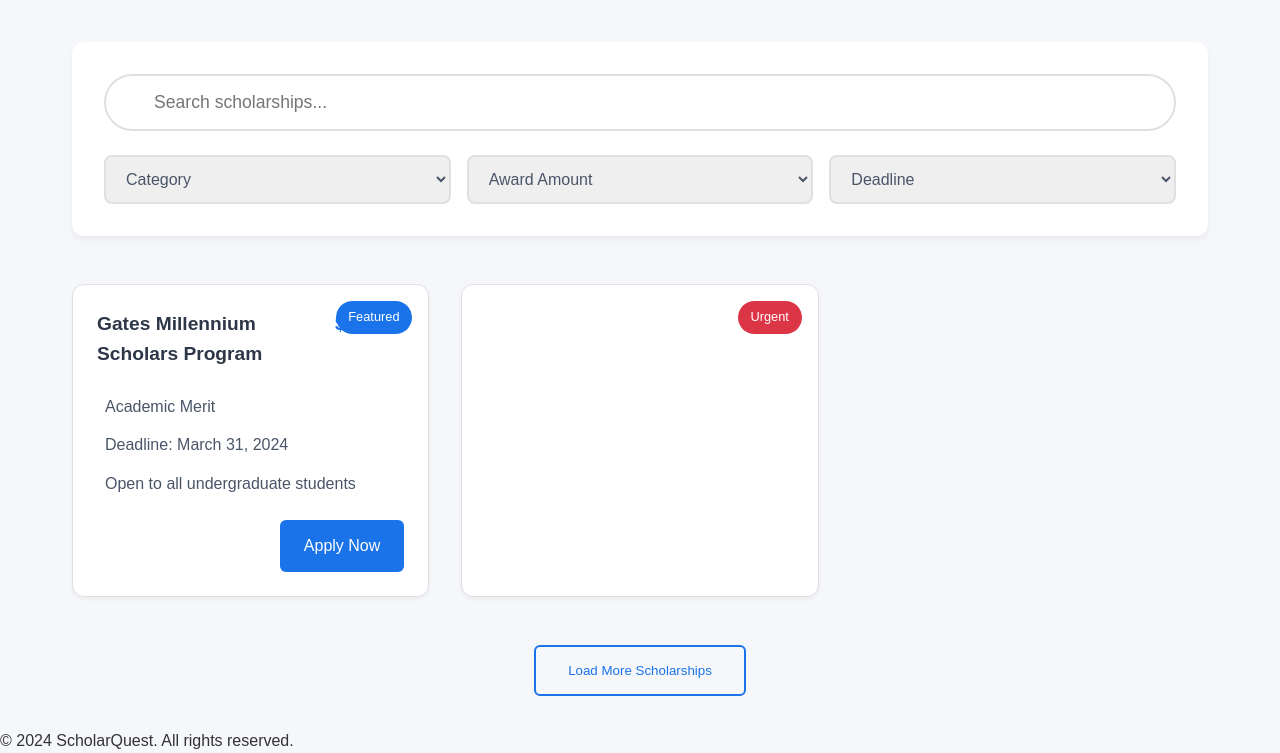
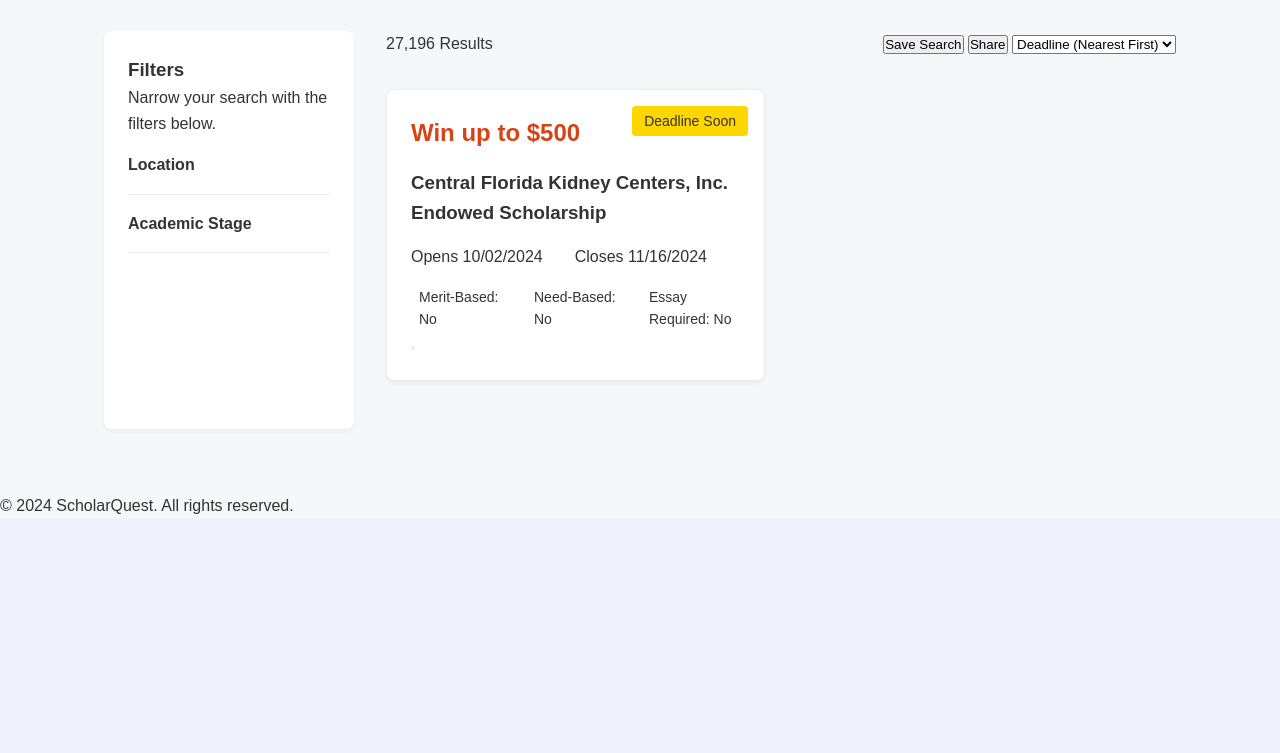
Before and after one commit to GhostInTheMach/ScholarshipFInder, a PHP site: page /pages/scholarships.html in a window 1280 px wide. Shown: the part 342-1095 px from the top of the page. After the commit the page ends 856 px from the top, so only its background shows below. Run offline with PHP 8.4, Linux system fonts and the light colour scheme.

Commit message:
added designs and modifications to scholarships

```diff
--- a/assets/css/scholarships.css
+++ b/assets/css/scholarships.css
@@ -1,3 +1,11 @@
+:root {
+    --primary-color: #D84315;
+    --primary-light: #ffccbc;
+    --text-dark: #333;
+    --text-light: #666;
+    --background-light: #f5f5f5;
+}
+
 .scholarships-container {
     max-width: 1200px;
     margin: 0 auto;
@@ -232,3 +240,130 @@
         grid-template-columns: 1fr;
     }
 }
+
+.scholarship-header {
+    padding: 1rem 2rem;
+    background: white;
+    border-bottom: 1px solid #eee;
+}
+
+.header-search {
+    display: flex;
+    justify-content: space-between;
+    align-items: center;
+    max-width: 1200px;
+    margin: 0 auto;
+}
+
+.search-wrapper {
+    position: relative;
+    flex: 1;
+    max-width: 400px;
+}
+
+.search-wrapper input {
+    width: 100%;
+    padding: 0.5rem 2rem;
+    border: 1px solid #ddd;
+    border-radius: 4px;
+}
+
+.hero-banner {
+    background: var(--primary-color);
+    color: white;
+    padding: 3rem 2rem;
+    position: relative;
+    overflow: hidden;
+}
+
+.hero-banner::after {
+    content: '';
+    position: absolute;
+    top: 0;
+    left: 0;
+    right: 0;
+    bottom: 0;
+    background: url('../images/wave-pattern.svg');
+    opacity: 0.1;
+}
+
+.search-results-container {
+    display: grid;
+    grid-template-columns: 250px 1fr;
+    gap: 2rem;
+    padding: 2rem;
+    max-width: 1400px;
+    margin: 0 auto;
+}
+
+.filters-sidebar {
+    background: white;
+    padding: 1.5rem;
+    border-radius: 8px;
+    box-shadow: 0 2px 4px rgba(0,0,0,0.05);
+}
+
+.filter-group {
+    border-bottom: 1px solid #eee;
+    padding: 1rem 0;
+}
+
+.results-header {
+    display: flex;
+    justify-content: space-between;
+    align-items: center;
+    margin-bottom: 2rem;
+}
+
+.scholarship-card {
+    background: white;
+    border-radius: 8px;
+    padding: 1.5rem;
+    position: relative;
+    border: 1px solid #eee;
+}
+
+.deadline-badge {
+    background: #ffd700;
+    color: var(--text-dark);
+    padding: 0.25rem 0.75rem;
+    border-radius: 4px;
+    font-size: 0.875rem;
+    position: absolute;
+    top: 1rem;
+    right: 1rem;
+}
+
+.award-amount {
+    color: var(--primary-color);
+    font-size: 1.5rem;
+    font-weight: bold;
+    margin-bottom: 1rem;
+}
+
+.date-range {
+    display: flex;
+    gap: 2rem;
+    margin: 1rem 0;
+}
+
+.requirements {
+    display: grid;
+    grid-template-columns: repeat(3, 1fr);
+    gap: 1rem;
+    margin-top: 1rem;
+}
+
+.req-item {
+    display: flex;
+    align-items: center;
+    gap: 0.5rem;
+    font-size: 0.875rem;
+}
+
+/* Update existing responsive styles */
+@media (max-width: 1024px) {
+    .search-results-container {
+        grid-template-columns: 1fr;
+    }
+}
--- a/pages/scholarships.html
+++ b/pages/scholarships.html
@@ -20,74 +20,90 @@
     </nav>
 
     <main class="scholarships-container">
-        <section class="hero-section">
-            <h1>Discover Your Perfect Scholarship</h1>
-            <p>Browse through thousands of verified opportunities</p>
-        </section>
-
-        <section class="search-section">
-            <div class="search-container">
-                <div class="search-bar">
-                    <i class="fas fa-search search-icon"></i>
-                    <input type="text" placeholder="Search scholarships..." class="search-input">
+        <header class="scholarship-header">
+            <h1>Scholarship Search</h1>
+            <div class="header-search">
+                <div class="search-wrapper">
+                    <i class="fas fa-search"></i>
+                    <input type="text" placeholder="Search by scholarship name">
                 </div>
-                <div class="filters">
-                    <select class="filter-select">
-                        <option value="">Category</option>
-                        <option value="academic">Academic Merit</option>
-                        <option value="sports">Athletic</option>
-                        <option value="arts">Arts & Creative</option>
-                        <option value="stem">STEM</option>
-                        <option value="community">Community Service</option>
-                        <option value="diversity">Diversity & Inclusion</option>
-                    </select>
-                    <select class="filter-select">
-                        <option value="">Award Amount</option>
-                        <option value="0-5000">Up to $5,000</option>
-                        <option value="5000-10000">$5,000 - $10,000</option>
-                        <option value="10000-25000">$10,000 - $25,000</option>
-                        <option value="25000+">$25,000+</option>
-                    </select>
-                    <select class="filter-select">
-                        <option value="">Deadline</option>
-                        <option value="1month">Within 1 Month</option>
-                        <option value="3months">Within 3 Months</option>
-                        <option value="6months">Within 6 Months</option>
-                    </select>
+                <div class="saved-scholarships">
+                    <i class="far fa-bookmark"></i>
+                    <span>Saved Scholarships (0)</span>
                 </div>
             </div>
-        </section>
+        </header>
 
-        <section class="scholarships-grid">
-            <!-- Example scholarship cards -->
-            <div class="scholarship-card">
-                <div class="card-badge">Featured</div>
-                <div class="card-header">
-                    <h3>Gates Millennium Scholars Program</h3>
-                    <span class="amount">$25,000</span>
+        <div class="hero-banner">
+            <h2>Find the right scholarships for you</h2>
+        </div>
+
+        <div class="search-results-container">
+            <div class="filters-sidebar">
+                <h3>Filters</h3>
+                <p class="filter-subtitle">Narrow your search with the filters below.</p>
+
+                <div class="filter-group">
+                    <h4>Location</h4>
+                    <!-- Add expandable content -->
                 </div>
-                <div class="scholarship-info">
-                    <p class="category"><i class="fas fa-graduation-cap"></i> Academic Merit</p>
-                    <p class="deadline"><i class="fas fa-clock"></i> Deadline: March 31, 2024</p>
-                    <p class="eligibility"><i class="fas fa-check-circle"></i> Open to all undergraduate students</p>
+                <div class="filter-group">
+                    <h4>Academic Stage</h4>
+                    <!-- Add expandable content -->
                 </div>
-                <div class="card-actions">
-                    <button class="save-btn"><i class="far fa-bookmark"></i></button>
-                    <a href="#" class="apply-btn">Apply Now</a>
+                <!-- Add more filter groups as needed -->
+            </div>
+
+            <div class="scholarships-content">
+                <div class="results-header">
+                    <span class="results-count">27,196 Results</span>
+                    <div class="results-actions">
+                        <button class="save-search-btn">Save Search</button>
+                        <button class="share-btn">Share</button>
+                        <select class="sort-select">
+                            <option>Deadline (Nearest First)</option>
+                            <!-- Add more sort options -->
+                        </select>
+                    </div>
+                </div>
+
+                <div class="scholarships-grid">
+                    <!-- Modified scholarship card structure -->
+                    <div class="scholarship-card">
+                        <div class="deadline-badge">Deadline Soon</div>
+                        <div class="award-amount">Win up to $500</div>
+                        <h3 class="scholarship-title">Central Florida Kidney Centers, Inc. Endowed Scholarship</h3>
+                        <div class="scholarship-details">
+                            <div class="date-range">
+                                <div class="opens">
+                                    <span>Opens</span>
+                                    <date>10/02/2024</date>
+                                </div>
+                                <div class="closes">
+                                    <span>Closes</span>
+                                    <date>11/16/2024</date>
+                                </div>
+                            </div>
+                            <div class="requirements">
+                                <div class="req-item">
+                                    <i class="fas fa-medal"></i>
+                                    <span>Merit-Based: No</span>
+                                </div>
+                                <div class="req-item">
+                                    <i class="fas fa-hand-holding-usd"></i>
+                                    <span>Need-Based: No</span>
+                                </div>
+                                <div class="req-item">
+                                    <i class="fas fa-pen"></i>
+                                    <span>Essay Required: No</span>
+                                </div>
+                            </div>
+                        </div>
+                        <button class="bookmark-btn"><i class="far fa-bookmark"></i></button>
+                    </div>
+                    <!-- Add more scholarship cards -->
                 </div>
             </div>
-
-            <!-- Add more scholarship cards with different styles -->
-            <div class="scholarship-card urgent">
-                <div class="card-badge">Urgent</div>
-                <!-- Similar structure as above -->
-            </div>
-
-            <!-- Continue with more cards -->
-        </section>
-
-        <div class="load-more">
-            <button class="load-more-btn">Load More Scholarships</button>
         </div>
     </main>
 
```
